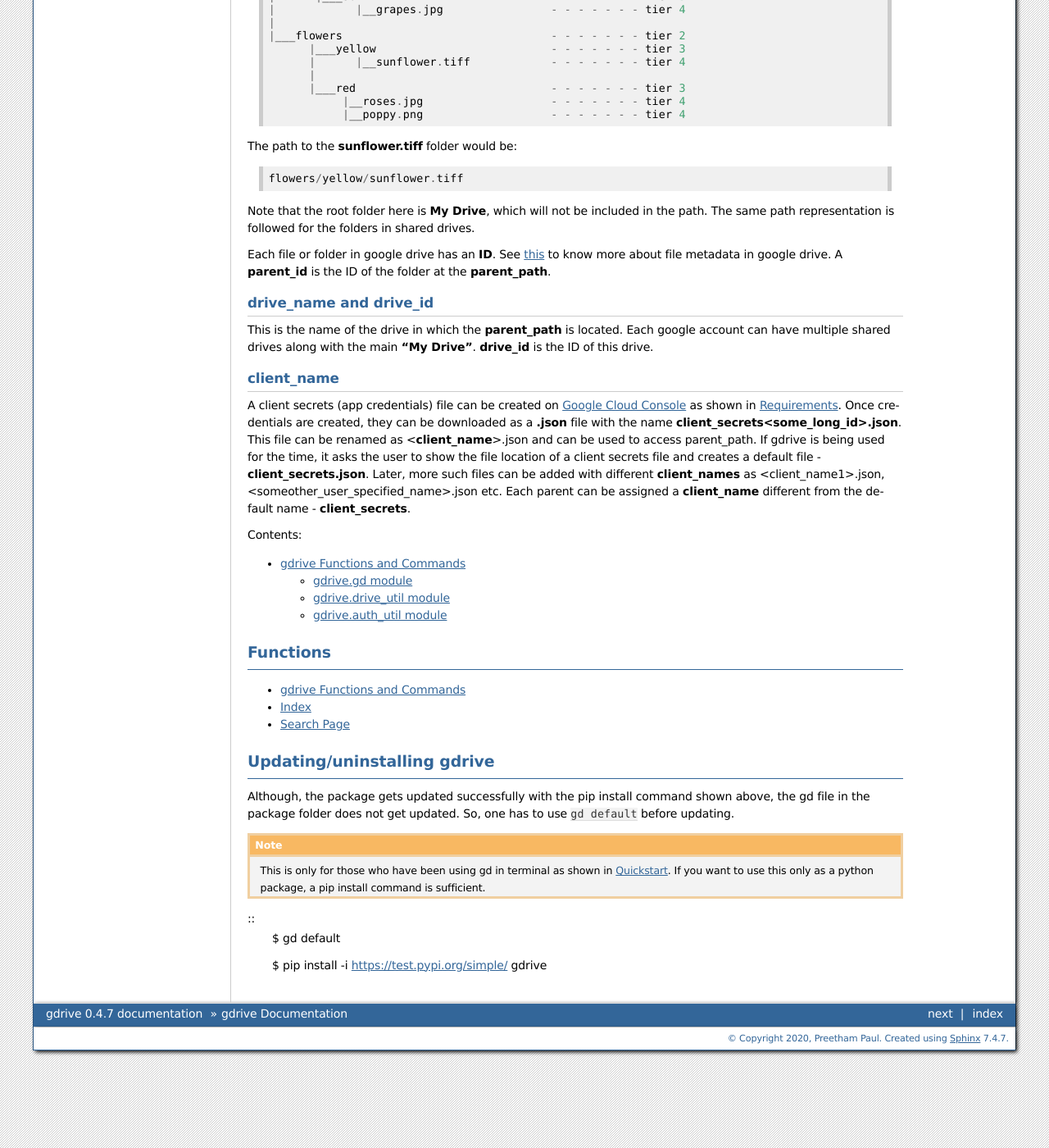
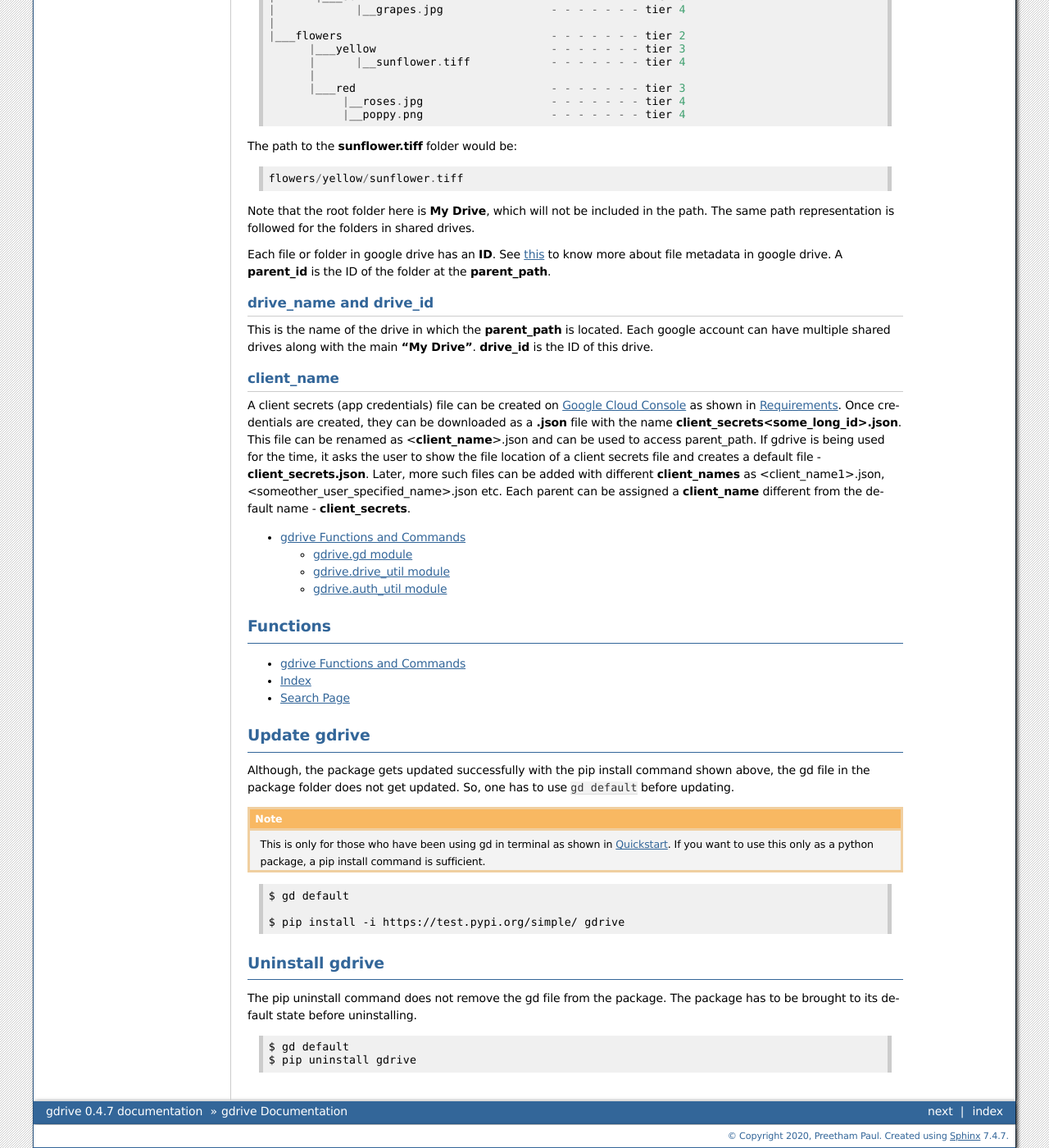
Before and after one commit to preethampaul/gdrive2, a Sphinx documentation site: the page built from docs/index.rst, in a window 1280 px wide and 1400 px high, scrolled down 5424 px. Shown: the whole window at 82% size. Built offline with Sphinx 7.4.7, drawn with Linux system fonts in a browser that asks for light colours; some of the changed text lies outside the part shown.

Commit message:
Update index.rst

```diff
--- a/docs/index.rst
+++ b/docs/index.rst
@@ -322,7 +322,6 @@ This file can be renamed as <**client_name**>.json and can be used to access par
 
 .. toctree::
    :maxdepth: 2
-   :caption: Contents:
 
    gdrive
 
@@ -334,15 +333,26 @@ Functions
 * :ref:`genindex`
 * :ref:`search`
 
-Updating/uninstalling gdrive
+Update gdrive
 ***********************
-Although, the package gets updated successfully with the pip install command shown above, the gd file in the package folder does not get updated.
-So, one has to use ``gd default`` before updating.
+Although, the package gets updated successfully with the pip install command shown above, the gd file in the package folder does not get updated. So, one has to use ``gd default`` before updating.
 
 .. note::
 	This is only for those who have been using gd in terminal as shown in `Quickstart <Quickstart>`_. If you want to use this only as a python package, a pip install command is sufficient.
 
+
 ::
+
 	$ gd default
 
- 	$ pip install -i https://test.pypi.org/simple/ gdrive
+	$ pip install -i https://test.pypi.org/simple/ gdrive
+
+
+Uninstall gdrive
+***********************
+The pip uninstall command does not remove the gd file from the package. The package has to be brought to its default state before uninstalling.
+
+::
+
+	$ gd default
+	$ pip uninstall gdrive
```
